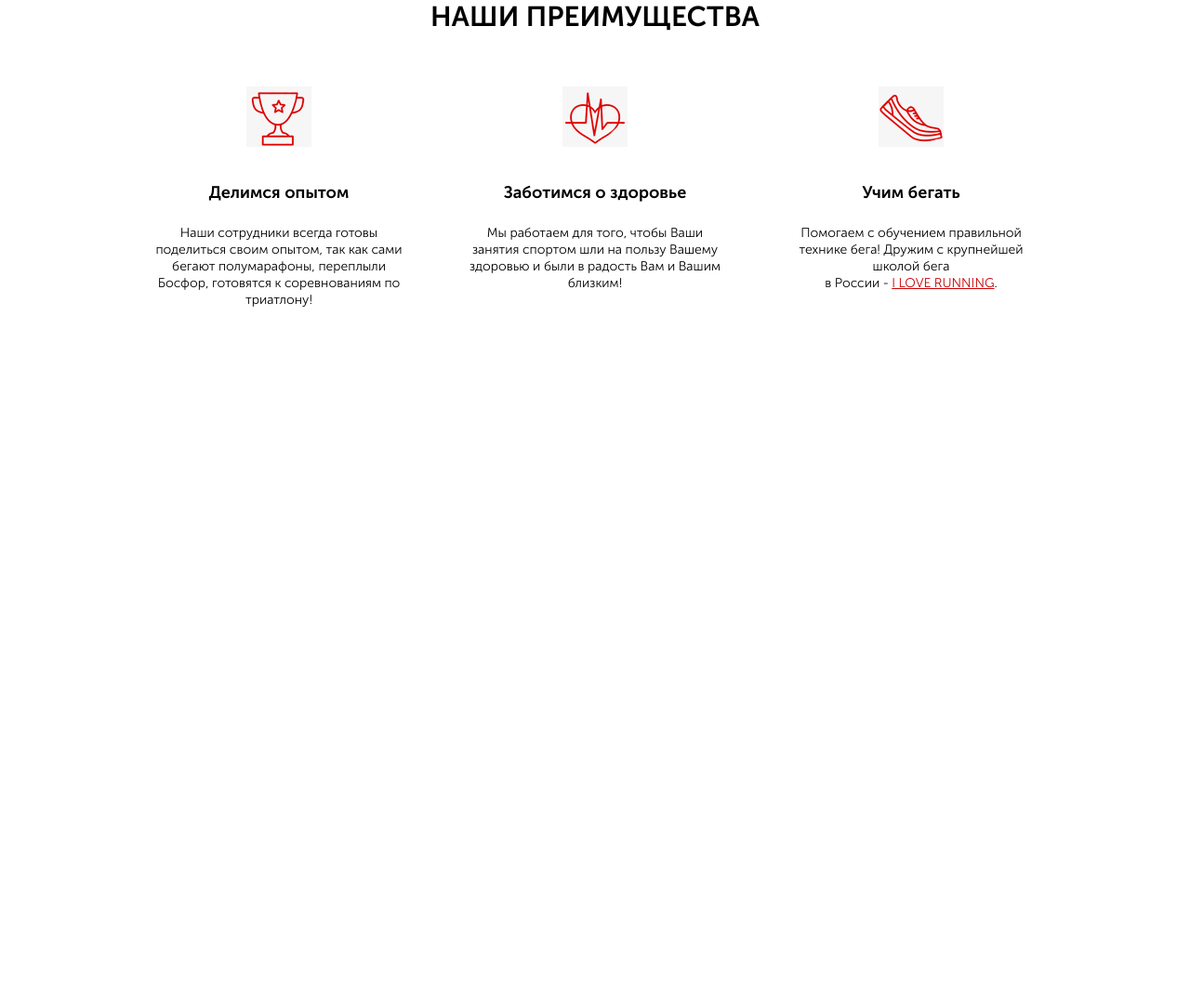
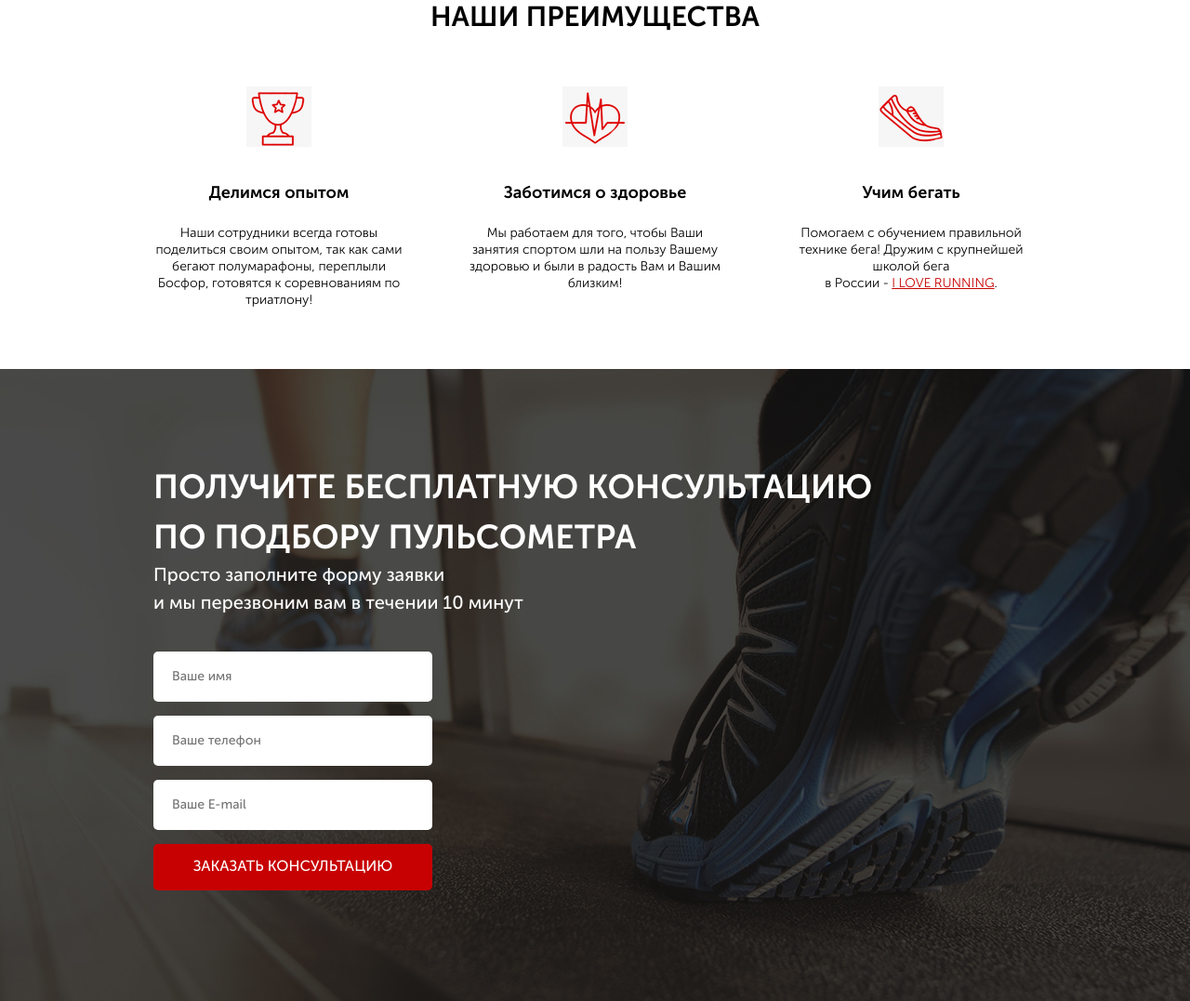
Before and after one commit to Den107/pulse, a website: page app/index.html in a window 1280 px wide. Shown: the part 722-1799 px from the top of the page at 93% size. Before the commit the page ends 1119 px from the top, so only its background shows below. Drawn offline with nearby package versions, Linux system fonts and the light colour scheme; files that its build step writes are made by us from their sources.

Commit message:
consultation done

```diff
--- a/app/index.html
+++ b/app/index.html
@@ -97,6 +97,23 @@
     </div>
   </section>
 
+  <div class="consultation">
+    <div class="container">
+      <h3 class="consultation__title">
+        Получите бесплатную консультацию <br> по подбору пульсометра
+      </h3>
+      <div class="consultation__descr">
+        Просто заполните форму заявки <br> и мы перезвоним вам в течении 10 минут
+      </div>
+      <form class="feed-form" action="#">
+        <input name="name" type="text" placeholder="Ваше имя">
+        <input name="phone" type="tel" placeholder="Ваше телефон">
+        <input name="mail" type="email" placeholder="Ваше E-mail">
+        <button class="button button--main">заказать кОНСУЛЬТАЦИЮ</button>
+      </form>
+    </div>
+  </div>
+
   <script src="js/main.min.js"></script>
 </body>
 
--- a/app/scss/base/_media.scss
+++ b/app/scss/base/_media.scss
@@ -16,6 +16,12 @@
   .header {
     &__official {
       display: none;
+    }
+  }
+  .consultation {
+    &__title {
+      font-size: 29px;
+      line-height: 45px;
     }
   }
 }
--- /dev/null
+++ b/app/scss/blocks/_consultation.scss
@@ -0,0 +1,18 @@
+.consultation {
+  min-height: 680px;
+  padding: 100px 0 92px 0;
+  background: url("../images/bg2.jpg") center (center/cover) no-repeat;
+  &__title {
+    font-weight: 700;
+    font-size: 36px;
+    line-height: 54px;
+    text-transform: uppercase;
+    color: #ffffff;
+  }
+  &__descr {
+    font-weight: 500;
+    font-size: 20px;
+    line-height: 30px;
+    color: #ffffff;
+  }
+}
--- /dev/null
+++ b/app/scss/blocks/_forms.scss
@@ -0,0 +1,23 @@
+.feed-form {
+  margin-top: 36px;
+  display: flex;
+  flex-direction: column;
+  width: 300px;
+  input {
+    height: 54px;
+    margin-bottom: 15px;
+    border-radius: 5px;
+    padding: 0 20px;
+    font-weight: 500;
+    font-size: 14px;
+    line-height: 66px;
+    color: #4b4b4b;
+    &:last-child {
+      margin-bottom: 17px;
+    }
+  }
+  button {
+    margin-top: 0;
+    width: 100%;
+  }
+}
--- a/app/scss/style.scss
+++ b/app/scss/style.scss
@@ -16,5 +16,7 @@ body {
 @import "blocks/header";
 @import "blocks/buttons";
 @import "blocks/advantages";
+@import "blocks/consultation";
+@import "blocks/forms";
 
 @import "base/media";
```
Also changed, not shown: app/css/style.min.css, app/images/bg2.jpg (added).
